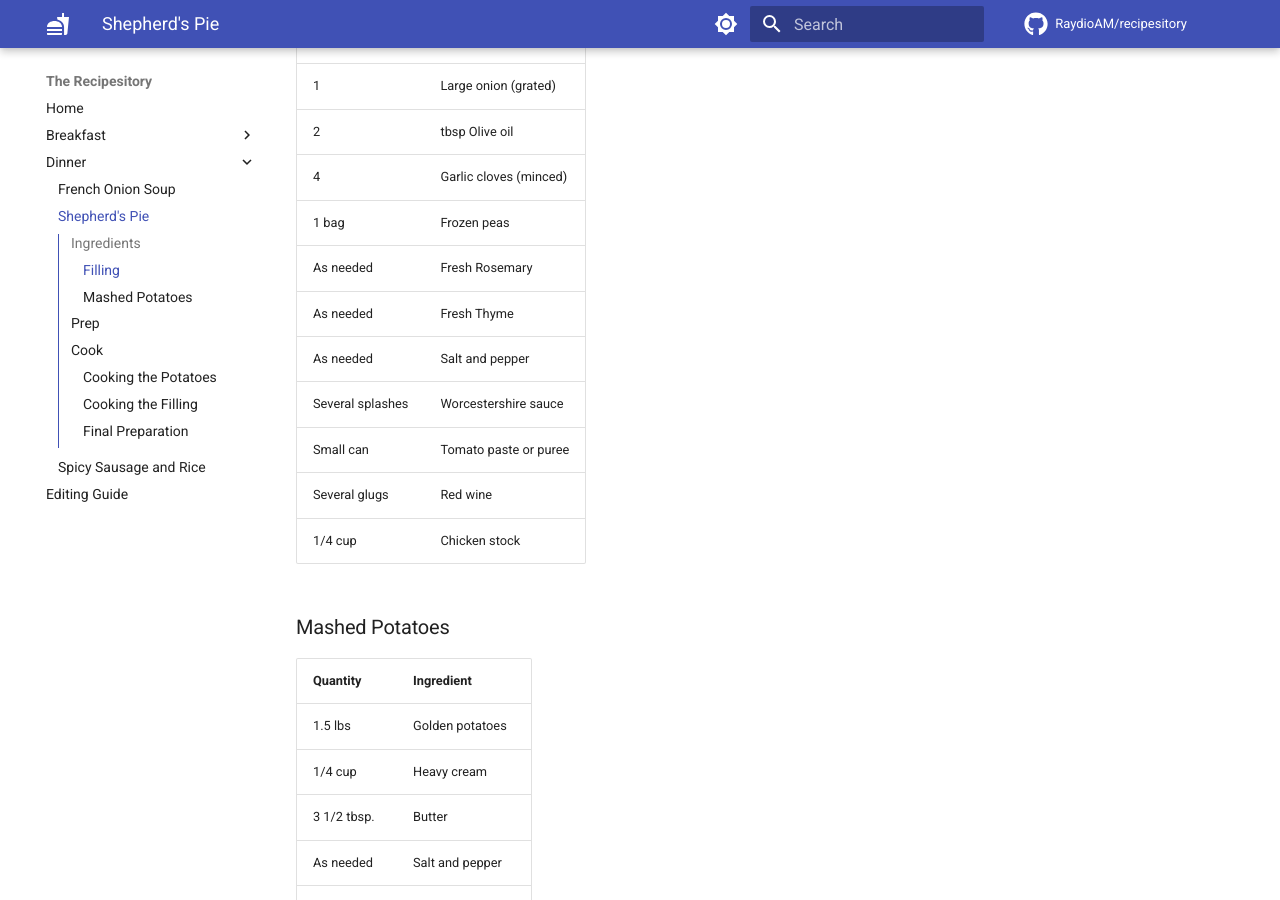
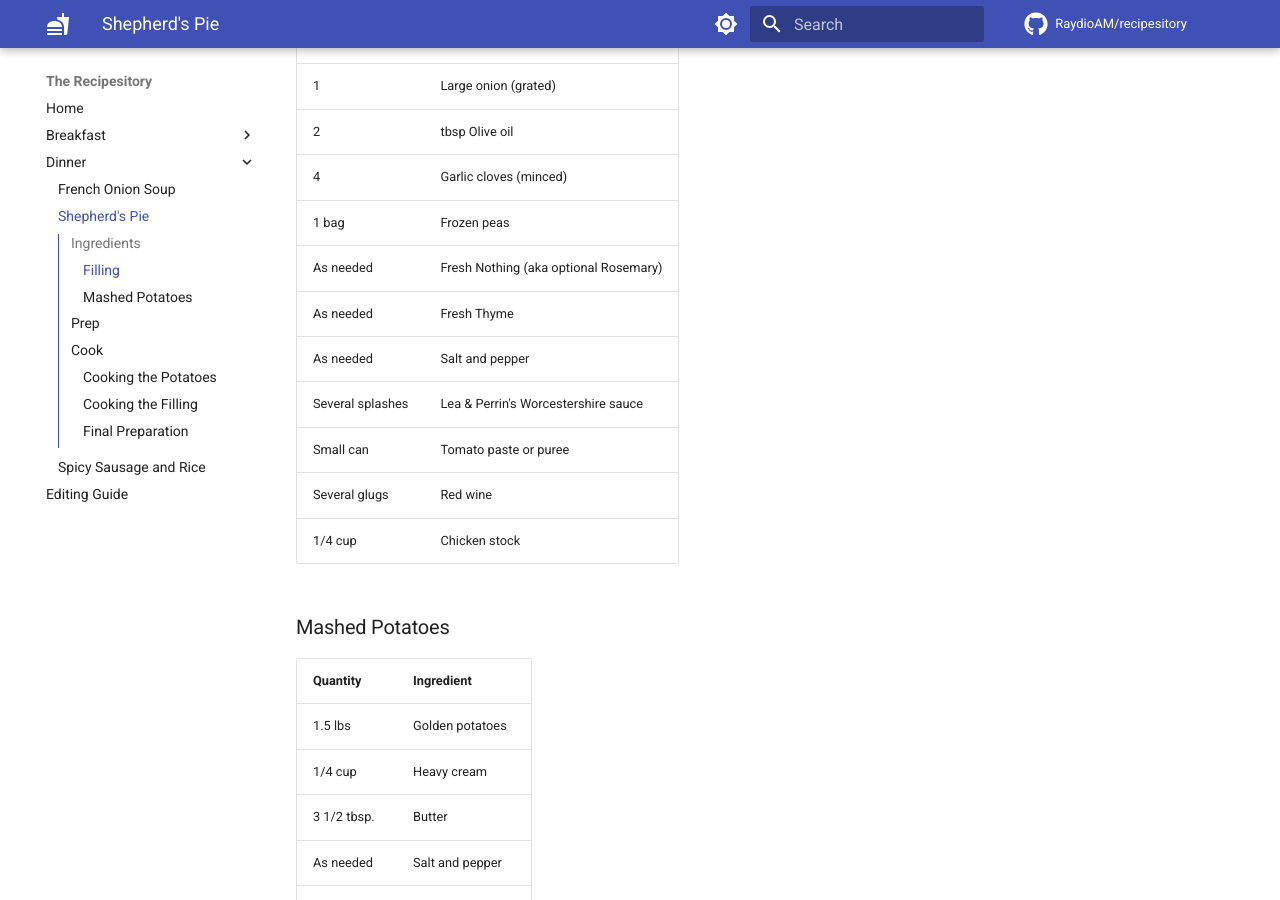
Before and after one commit to RaydioAM/Recipesitory, an MkDocs documentation site: the page built from docs/recipes/shepherds-pie.md, in a window 1280 px wide and 900 px high, scrolled down 441 px. Built offline with MkDocs 1.6.1 and Material for MkDocs 9.7.7, drawn with Linux system fonts in a browser that asks for light colours; comment, search, counter and statistics services are not loaded.

Commit message:
Update shepherds-pie.md

```diff
--- a/docs/recipes/shepherds-pie.md
+++ b/docs/recipes/shepherds-pie.md
@@ -11,10 +11,10 @@ Shepherd's pie, cottage pie, or hachis Parmentier is a dish consisting of cooked
 | 2 | tbsp	Olive oil
 | 4 |	Garlic cloves (minced)
 | 1 bag |	Frozen peas
-| As needed |	Fresh Rosemary
+| As needed |	Fresh Nothing (aka optional Rosemary)
 | As needed |	Fresh Thyme
 | As needed |	Salt and pepper
-| Several splashes | Worcestershire sauce
+| Several splashes |  Lea & Perrin's Worcestershire sauce
 | Small can |	Tomato paste or puree
 | Several glugs |	Red wine
 | 1/4 cup |	Chicken stock
```
